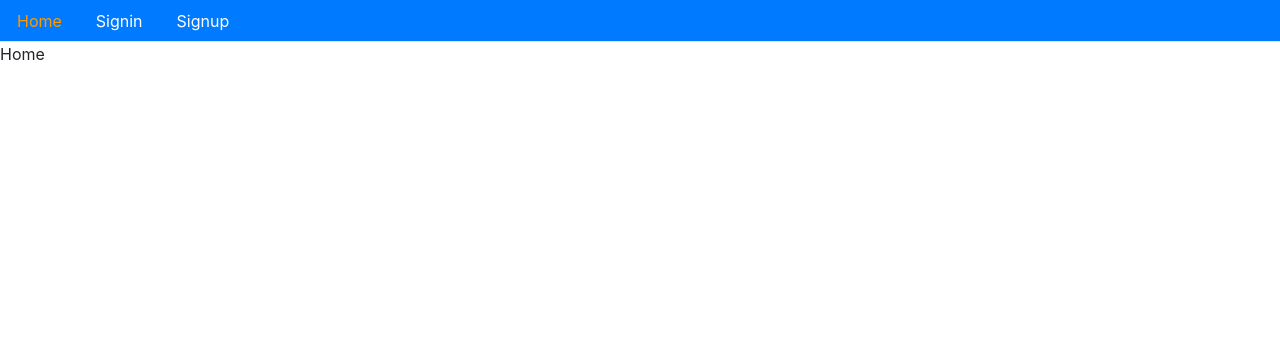
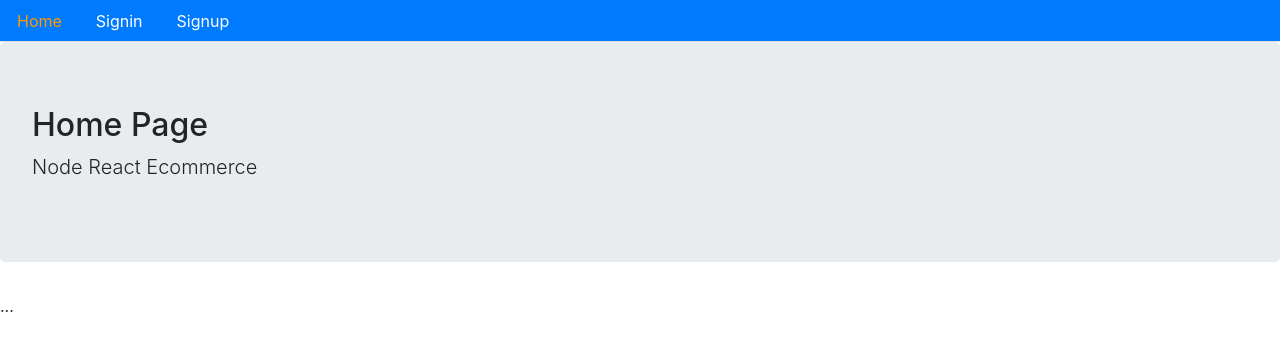
Before and after one commit to Tsampaio/mern_ecommerce, a React (Create React App) app in the folder frontend/: page / in a window 1280 px wide. Shown: the top 350 px of the page. Built offline with nearby package versions, Linux system fonts and the light colour scheme.

Commit message:
Shared Layout Component

```diff
--- a/frontend/src/Routes.js
+++ b/frontend/src/Routes.js
@@ -3,12 +3,10 @@
 import Signin from "./user/Signin";
 import Signup from "./user/Signup";
 import Home from "./core/Home";
-import Menu from "./core/Menu";
 
 const Routes = () => {
   return (
     <BrowserRouter>
-      <Menu />
       <Switch>
         <Route exact path="/" component={Home} />
         <Route exact path="/signin" component={Signin} />
--- a/frontend/src/core/Home.js
+++ b/frontend/src/core/Home.js
@@ -1,10 +1,11 @@
 import React from 'react';
+import Layout from './Layout';
 
 const Home = () => {
   return (
-    <div>
-      Home
-    </div>
+    <Layout title="Home Page" description="Node React Ecommerce">
+      ...
+    </Layout>
   )
 }
 
--- /dev/null
+++ b/frontend/src/core/Layout.js
@@ -0,0 +1,17 @@
+import React from 'react';
+import Menu from './Menu';
+
+const Layout = ({ title='Title', description='Description', className, children}) => {
+  return (
+    <div>
+      <Menu />
+      <div className="jumbotron">
+        <h2>{title}</h2>
+        <p className="lead">{description}</p>
+      </div>
+      <div className={className}>{children}</div>
+    </div>
+  )
+}
+
+export default Layout
--- a/frontend/src/user/Signin.js
+++ b/frontend/src/user/Signin.js
@@ -1,10 +1,11 @@
-import React from 'react'
+import React from 'react';
+import Layout from '../core/Layout';
 
 const Signin = () => {
   return (
-    <div>
-      Signin
-    </div>
+    <Layout title="Signin" description="Signin to Node React Ecommerce">
+      ...
+    </Layout>
   )
 }
 
--- a/frontend/src/user/Signup.js
+++ b/frontend/src/user/Signup.js
@@ -1,10 +1,11 @@
-import React from 'react'
+import React from 'react';
+import Layout from '../core/Layout';
 
 const Signup = () => {
   return (
-    <div>
-      Signup
-    </div>
+    <Layout title="Signup" description="Signup to Node React Ecommerce">
+      ...
+    </Layout>
   )
 }
 
```
